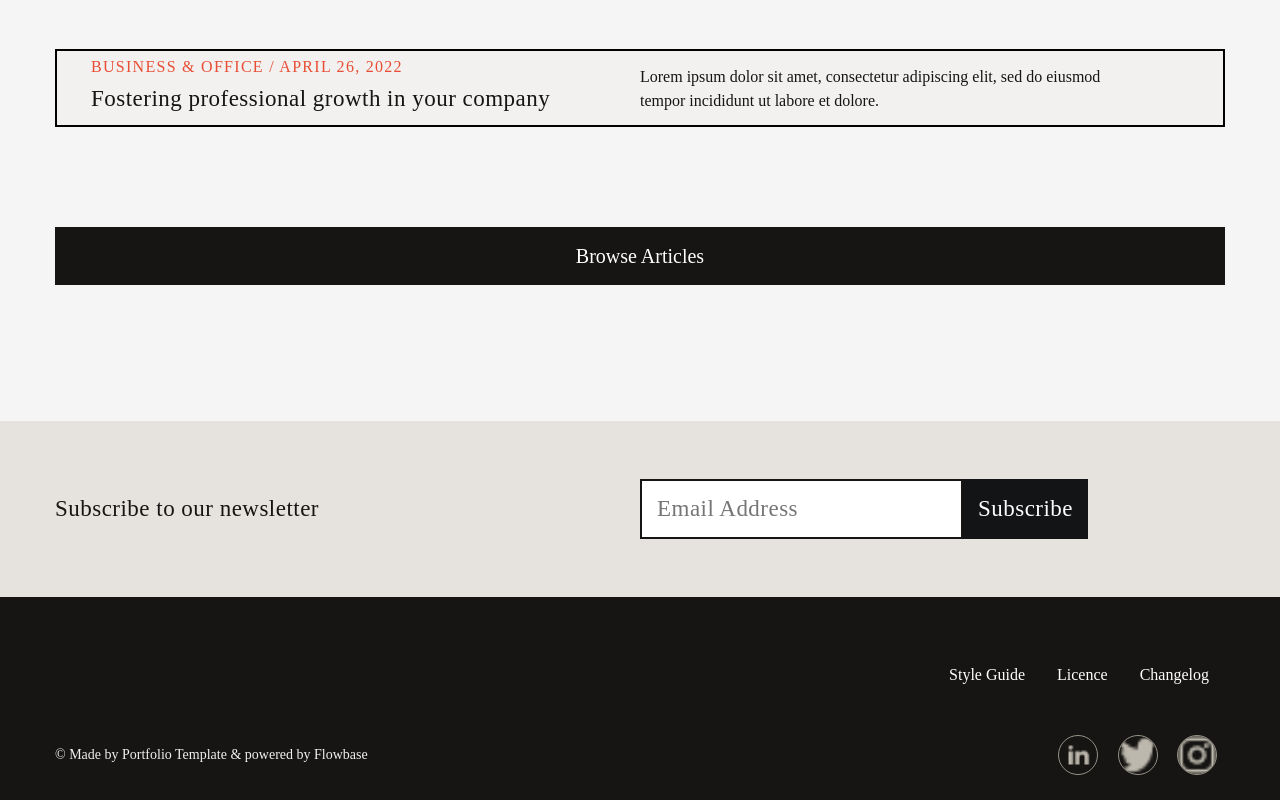
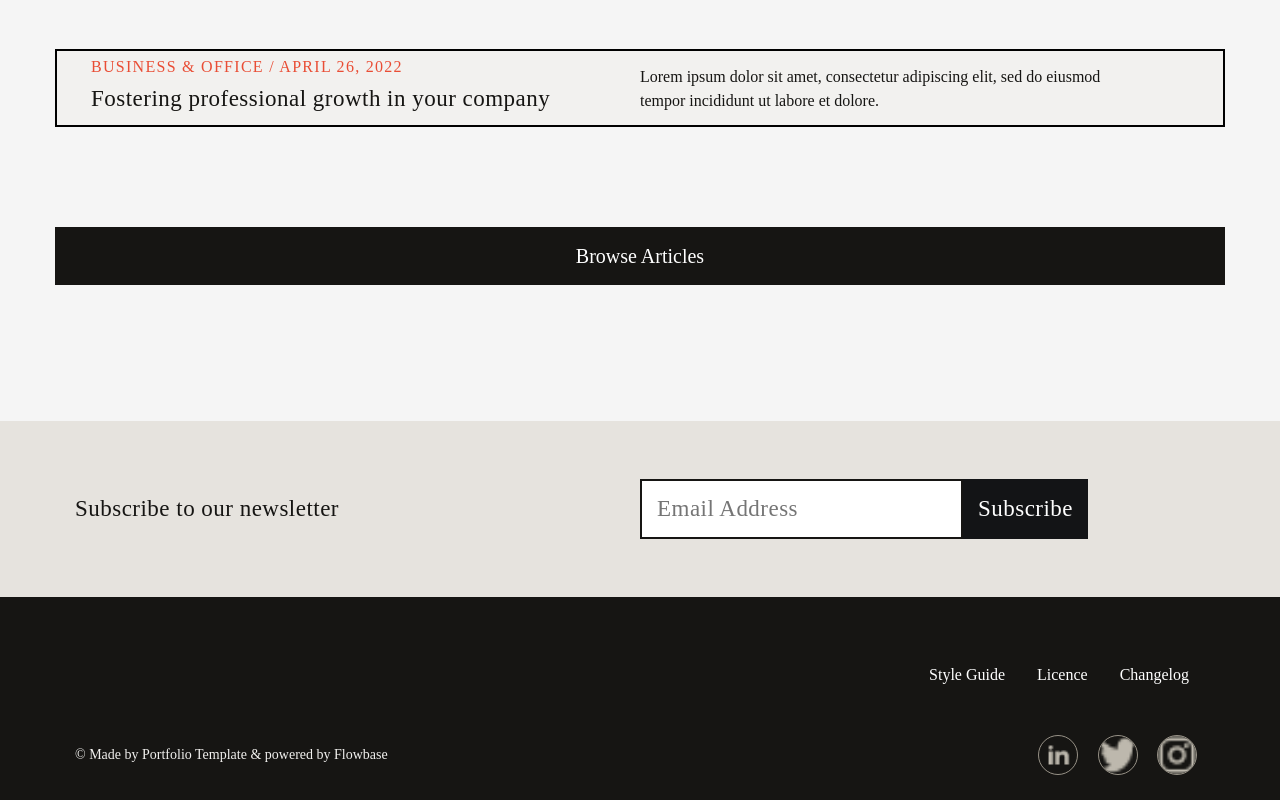
Before and after one commit to Makshmir/site, a plain HTML site: page index.html in a window 1280 px wide. Shown: the part 6222-7022 px from the top of the page. Drawn offline with Linux system fonts and the light colour scheme; a web font is replaced by a local one.

Commit message:
Add files via upload

```diff
--- a/style.css
+++ b/style.css
@@ -794,6 +794,9 @@ margin: 6px 0px 0px 0px;
 	display:flex;
 	margin:auto;
 }
+.subscribing__lefpart p{
+	margin:0px 20px 0px 20px;
+}
 .subscribing__rightpart {
 	flex:0 1 50%;
 	display:flex;
@@ -850,6 +853,16 @@ margin: 6px 0px 0px 0px;
 }
 
 .footer__under {}
+.footer__upper__rightpart{
+	margin:0px 20px 0px 20px;
+}
+.footer__upper__leftpart{
+	margin:0px 20px 0px 20px;
+
+}
+.footer__under__rightpart{
+	margin:0px 20px 0px 20px;
+}
 .footer__upper__rightpart li{
 	float: left;
 	margin: 0px 16px 0px 16px;
@@ -886,6 +899,7 @@ margin: 6px 0px 0px 0px;
 	font-size: 14px;
 	line-height: 24px;
 	color: #F2F1EF;
+	margin:0px 20px 0px 20px;
 
 }
 .footer__under__rightpart a{
```
